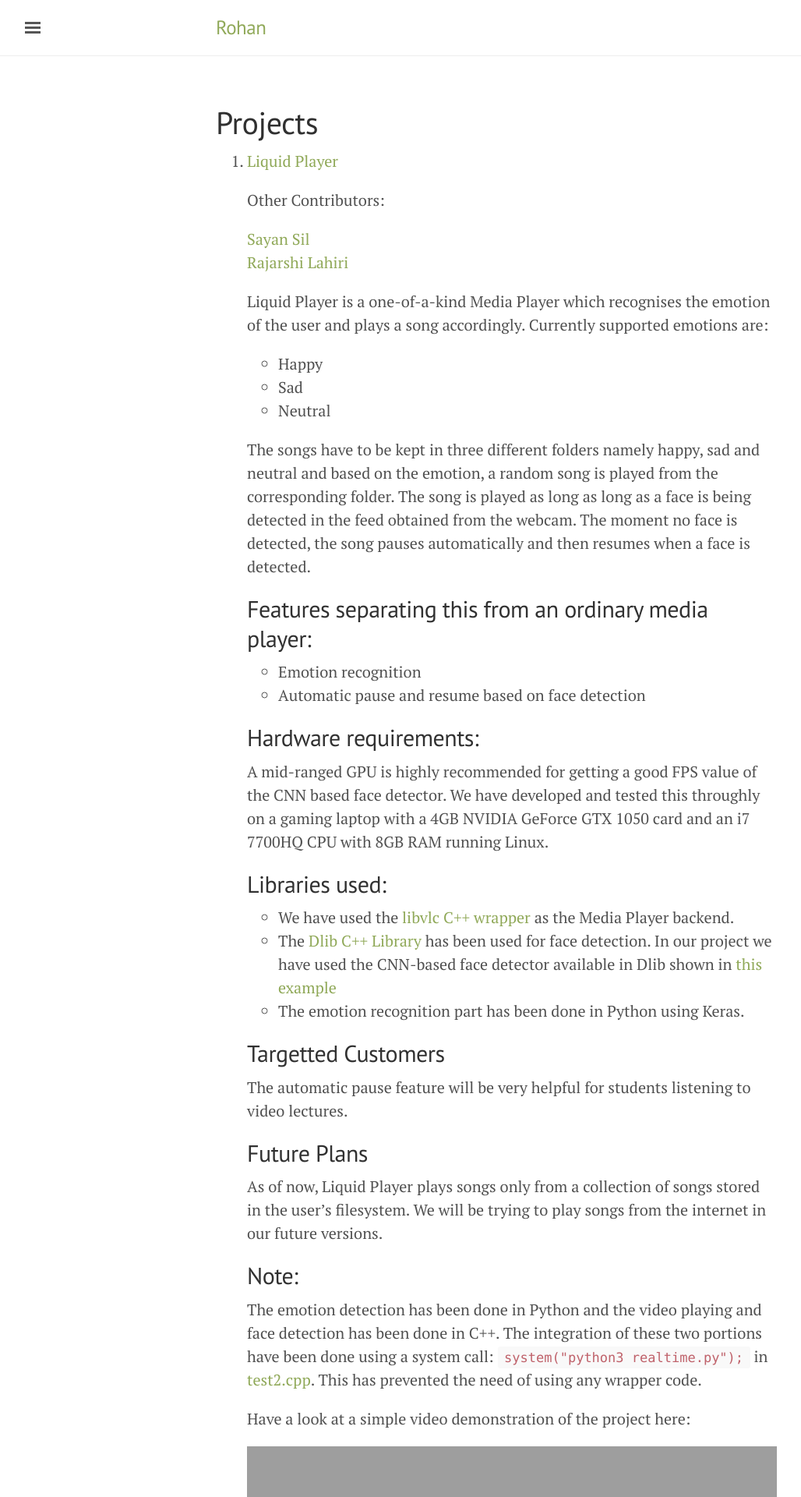
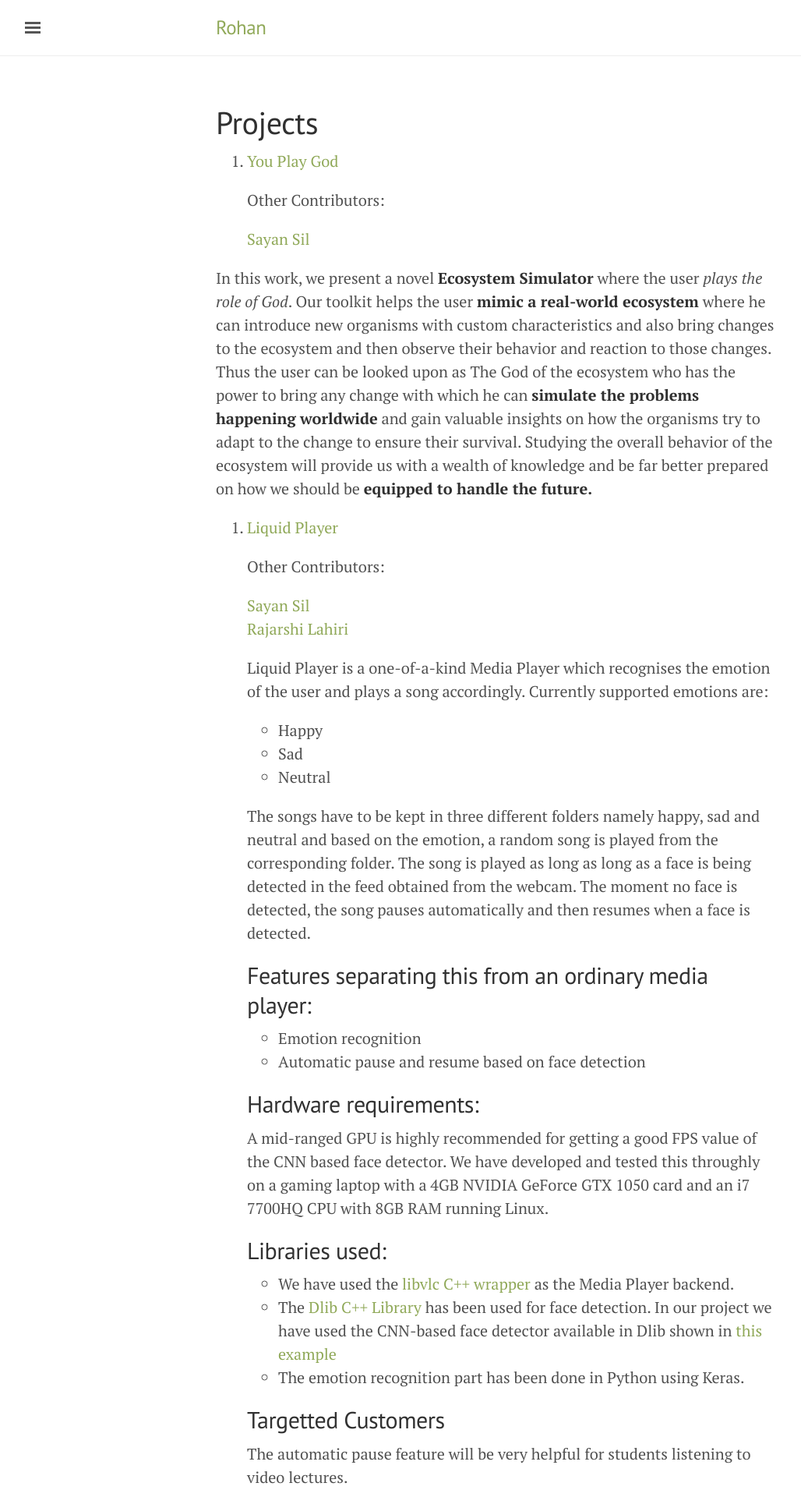
Before and after one commit to DarkStar1997/DarkStar1997.github.io, a Jekyll site: the page built from Projects.md, in a window 1280 px wide. Shown: the top 1920 px of the page at 78% size, without its empty margins (3-1031 px from the left). Built offline with Jekyll 4.4.1, drawn with Linux system fonts in a browser that asks for light colours; some of the changed text lies outside the part shown; grey boxes are pictures that could not be loaded.

Commit message:
Updated projects

```diff
--- a/Projects.md
+++ b/Projects.md
@@ -2,6 +2,14 @@
 layout: page
 title: Projects
 ---
+
+1.	[You Play God](https://sayansil.github.io/Ecosystem/)
+
+	Other Contributors:
+
+	[Sayan Sil](https://sayansil.web.app/)<br/>
+
+In this work, we present a novel **Ecosystem Simulator** where the user *plays the role of God*. Our toolkit helps the user **mimic a real-world ecosystem** where he can introduce new organisms with custom characteristics and also bring changes to the ecosystem and then observe their behavior and reaction to those changes. Thus the user can be looked upon as The God of the ecosystem who has the power to bring any change with which he can **simulate the problems happening worldwide** and gain valuable insights on how the organisms try to adapt to the change to ensure their survival. Studying the overall behavior of the ecosystem will provide us with a wealth of knowledge and be far better prepared on how we should be **equipped to handle the future.**
 
 1.	[Liquid Player](https://github.com/sayansil/Liquid-Player)
 
@@ -74,11 +82,17 @@ title: Projects
 	[Sayan Sil](https://sayansil.web.app/)<br/>
 	[Abhirup Das](https://www.linkedin.com/in/abhirup-das-5a174212a/)<br/>
 
-	This project features a head controlled mouse aimed to be an extension of one of our previous projects - Air Mouse. The movements of the cursor of the computer and also the left and right clicks can be controlled by the head movements of the user and the smoothness and speed is much better than the previous project. It has been tested in a Linux environment on multiple configurations - on a gaming laptop with i7 7700HQ processor with an NVIDIA GeForce GTX 1050 graphics card it gives a speed of about 55 FPS. On another 1½ year old laptop with an i3 6th gen processor and no dedicated graphics card it gives about 40 fps and on a new i5 8th gen laptop, a speed of about 50 FPS. A graphics card is optional but is recommended for higher speed and accuracy. Moreover we are also trying to integrate voice functionality so that the user can give voice commands also enable voice typing to make the project more versatile. The only essential hardware requirement is a decent webcam.
+	This project features a head controlled mouse aimed to be an extension of one of our previous projects - Air Mouse. The movements of the cursor of the computer and also the left and right clicks can be controlled by the head movements of the user and the smoothness and speed is much better than the previous project. It has been tested in a Linux environment on multiple configurations - on a gaming laptop with i7 7700HQ processor with an NVIDIA GeForce GTX 1050 graphics card it gives a speed of about 55 FPS. On another 1½ year old laptop with an i3 6th gen processor and no dedicated graphics card it gives about 40 fps and on a new i5 8th gen laptop, a speed of about 50 FPS. A graphics card is optional but is recommended for higher speed and accuracy. Moreover we are also trying to integrate voice functionality so that the user can give voice commands also enable voice typing to make the project more versatile. The only essential hardware requirement is a decent web-cam.
 
 	## Future Plans
 
 	We will be trying to add speech-to-text functionality to this project
+
+
+
+	Have a look at the simple demo video I prepared:
+
+	<style>.embed-container { position: relative; padding-bottom: 56.25%; height: 0; overflow: hidden; max-width: 100%; } .embed-container iframe, .embed-container object, .embed-container embed { position: absolute; top: 0; left: 0; width: 100%; height: 100%; }</style><div class='embed-container'><iframe src='https://www.youtube.com/embed/a2z1v8kU79I' frameborder='0' allowfullscreen></iframe></div>
 
 1.	[Traffic Congestion Detection](https://kolkata.makerfaire.com/2018/11/15/traffic-congestion-detection/)
 
```
